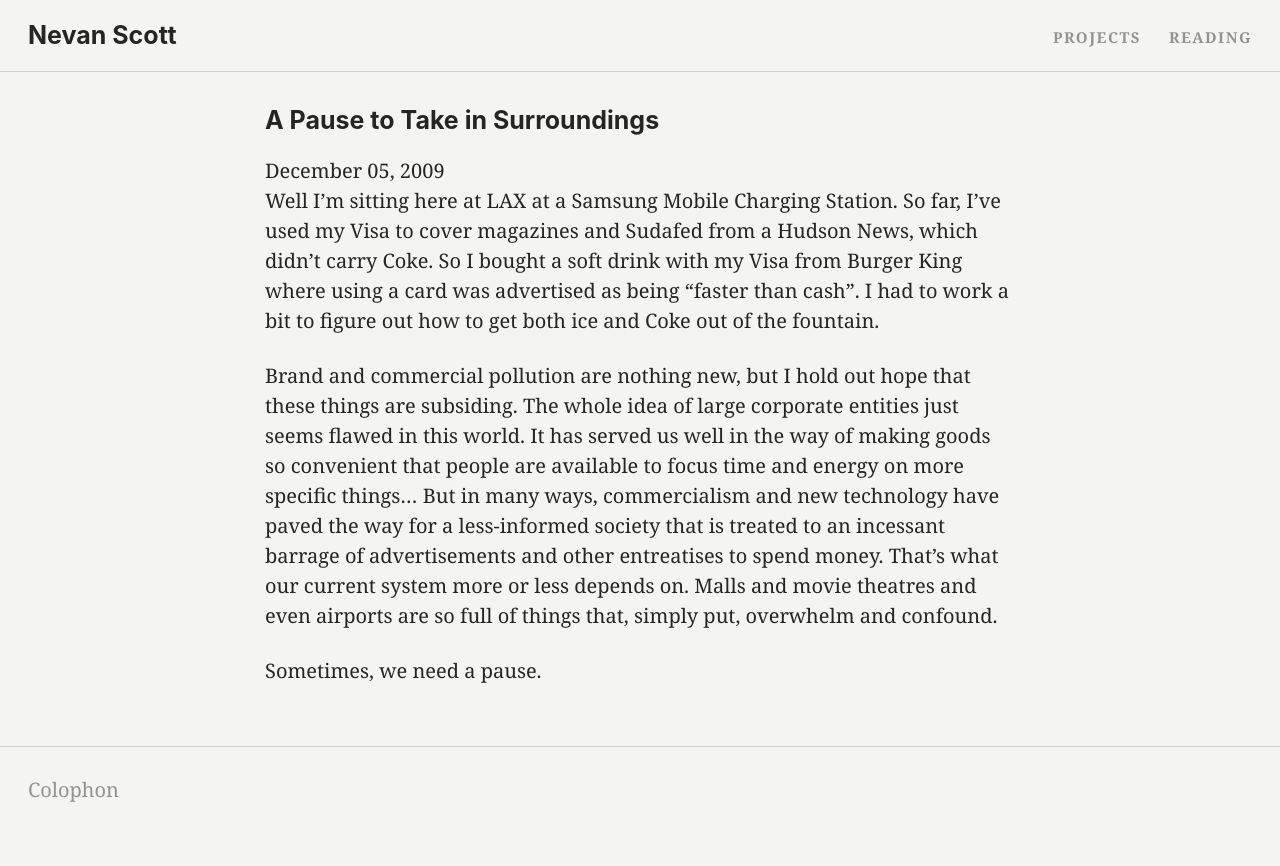
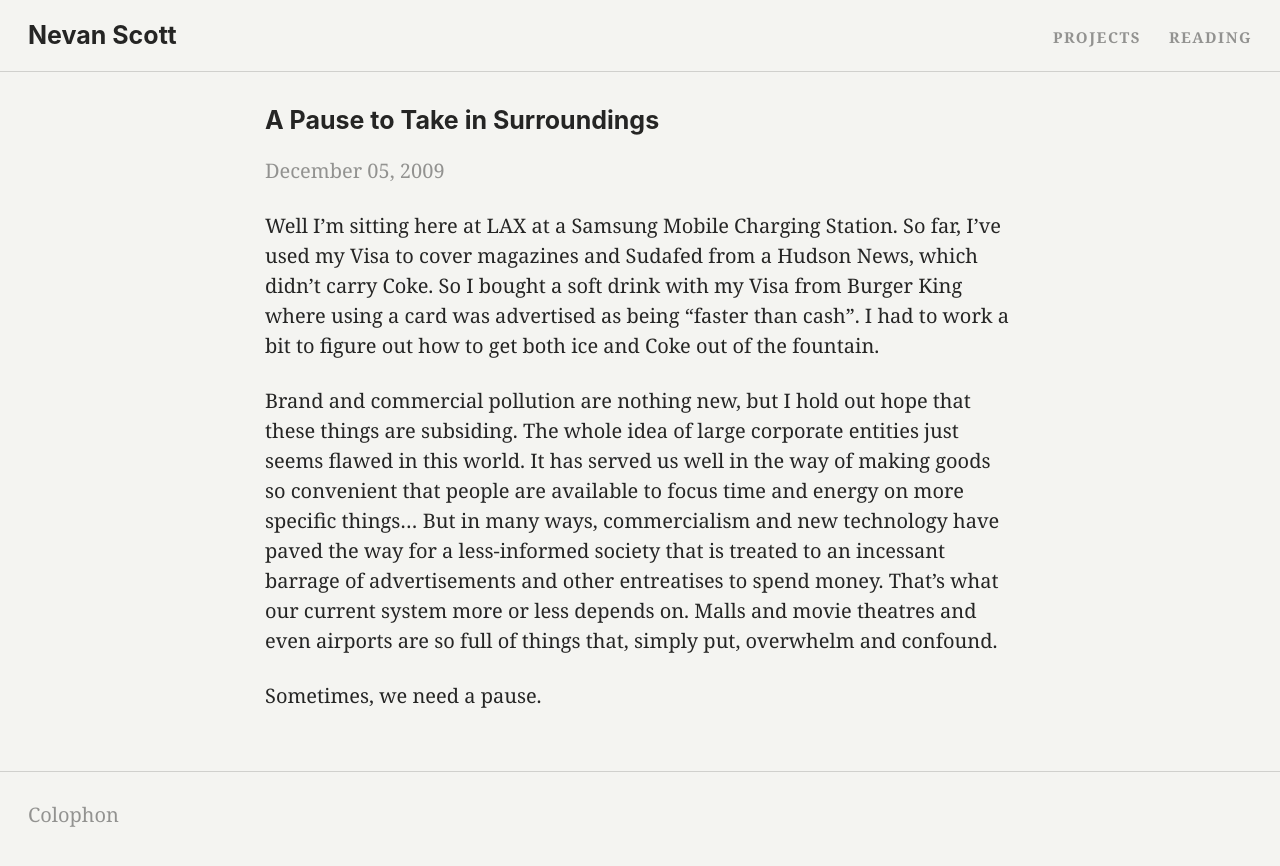
Before and after one commit to nevanscott/nevanscott.github.io, a Jekyll site: the page built from _posts/journal/2009-12-05-pause.md, in a window 1280 px wide. Shown: the top 866 px of the page. Built offline with Jekyll 4.4.1, drawn with Linux system fonts in a browser that asks for light colours.

Commit message:
make the datestamp look better

```diff
--- a/_includes/main.scss
+++ b/_includes/main.scss
@@ -82,6 +82,11 @@ figure {
 }
 img {
   max-width: 100%;
+}
+time {
+  color: rgba(0,0,0,.4);
+  display: block;
+  margin: 0 auto 1.25em;
 }
 dt {
   font-weight: bold;
```
